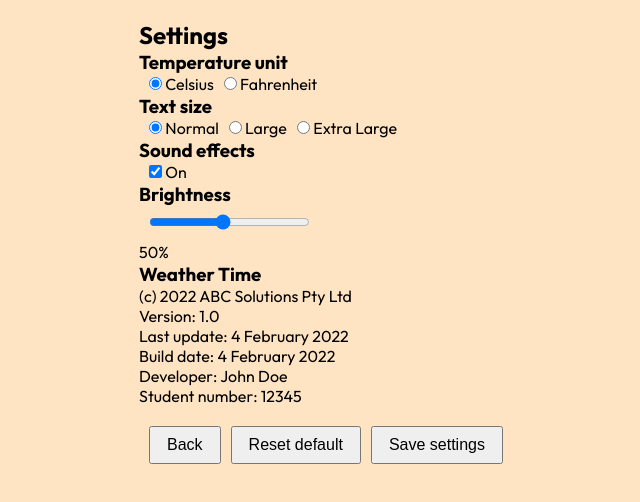
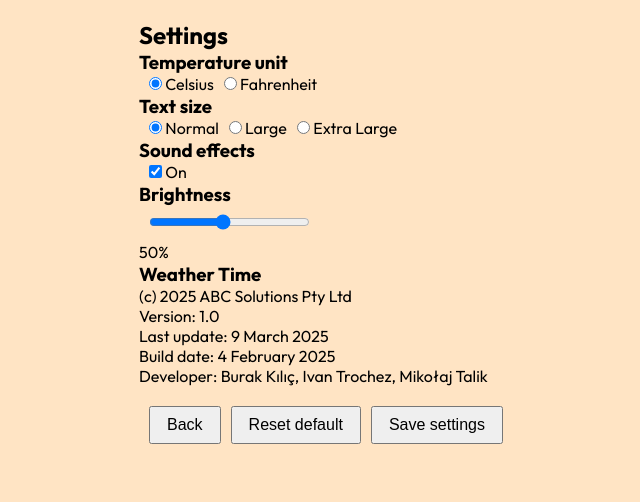
Before and after one commit to andreeus2/ACBIWheaterApp, a React (Create React App) app: page /settings in a window 1280 px wide. Shown: the top 502 px of the page, without its empty margins (319-959 px from the left). Built offline with nearby package versions, Linux system fonts and the light colour scheme.

Commit message:
Changed information about project in settings descriotion

```diff
--- a/src/Components/Settings.js
+++ b/src/Components/Settings.js
@@ -99,12 +99,11 @@ const Settings = () => {
 
       <div>
         <h3>Weather Time</h3>
-        <p>(c) 2022 ABC Solutions Pty Ltd</p>
+        <p>(c) 2025 ABC Solutions Pty Ltd</p>
         <p>Version: 1.0</p>
-        <p>Last update: 4 February 2022</p>
-        <p>Build date: 4 February 2022</p>
-        <p>Developer: John Doe</p>
-        <p>Student number: 12345</p>
+        <p>Last update: 9 March 2025</p>
+        <p>Build date: 4 February 2025</p>
+        <p>Developer: Burak Kılıç, Ivan Trochez, Mikołaj Talik</p>
       </div>
 
       <div style={{ marginTop: "20px" }}>
```
